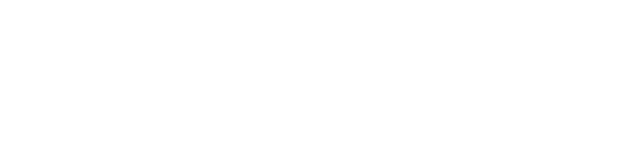
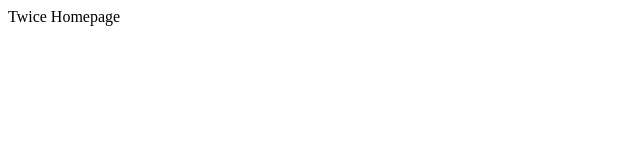
Before and after one commit to CnuLectureCoding/my-git-project, a plain HTML site: page index.html in a window 1280 px wide. Shown: the whole page, without its empty margins (0-640 px from the left). Drawn offline with Linux system fonts and the light colour scheme.

Commit message:
Add head tag: Twice Hompage

```diff
--- a/index.html
+++ b/index.html
@@ -1 +1,4 @@
-<html></html>
+<html>
+	<head>Twice Homepage</head>
+
+</html>
```
